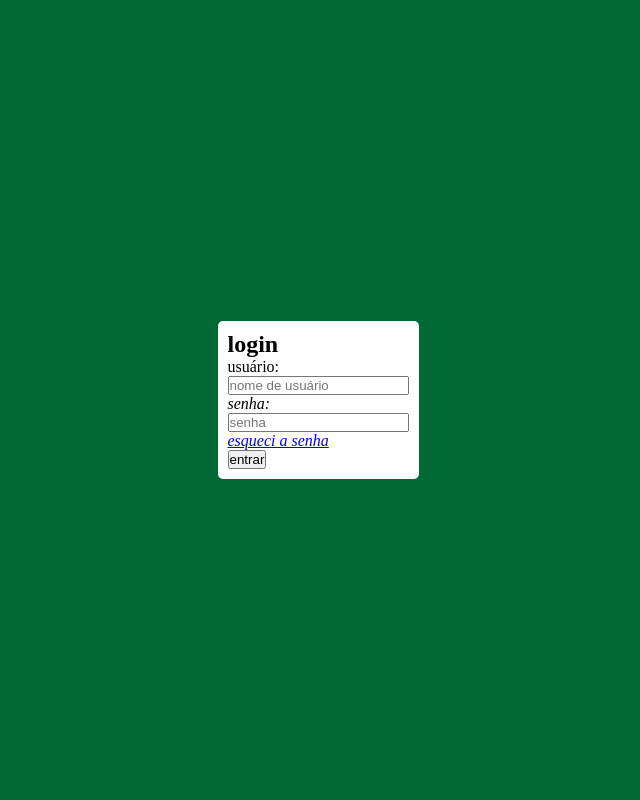
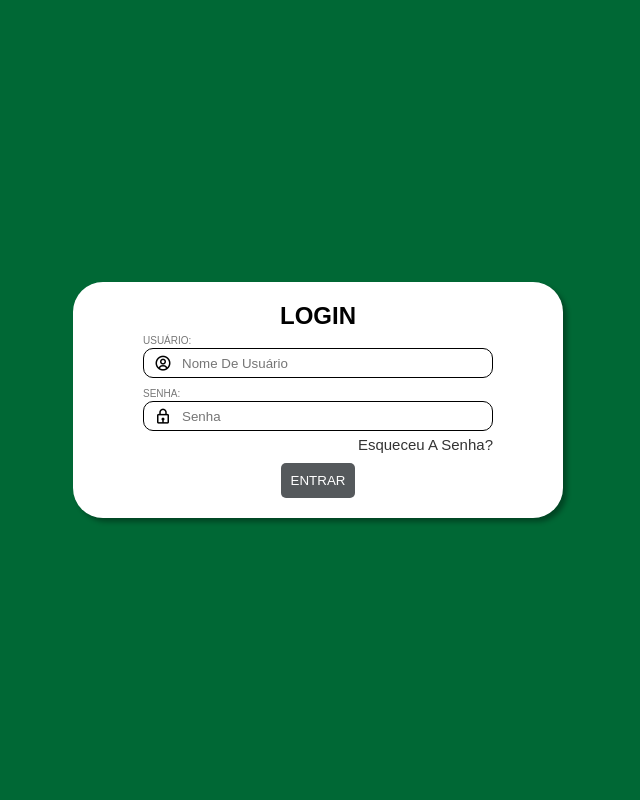
Before and after one commit to jpedrotorres/IABS-ONG, a Django app: page / in a window 1280 px wide. Shown: the whole page, without its empty margins (322-962 px from the left). Run offline with Django 5.2, Linux system fonts and the light colour scheme; some libraries are stand-ins or nearby versions.

Commit message:
Estilização desktop do login

```diff
--- a/web_app/contatos/templates/contatos/login.html
+++ b/web_app/contatos/templates/contatos/login.html
@@ -11,30 +11,30 @@
 
 	<link rel="stylesheet" href="{% static 'style/style.css'%}">
 
-	<link href='https://cdn.boxicons.com/fonts/brands/boxicons-brands.min.css' rel='stylesheet'>
+	<link href='https://unpkg.com/boxicons@2.1.4/css/boxicons.min.css' rel='stylesheet'>
 </head>
 <body class="login-body">
 	<div class="login-card">
-		<h2>login</h2>
+		<h2 class="title-form">login</h2>
 		<form id="login-form" method="post">
-			<div>
-				<label for="user-login">usuário:</label></p>
+			<div class="div-input">
+				<label for="user-login" class="text-label-input">usuário:</label>
 				<div class="input-box-login">
-					<i class="bx bx-user"/>
+					<i class="bx bx-user-circle"></i>
 					<input type="text" id="user-login" name="username" class="input-login" placeholder="nome de usuário" required>
 				</div>
 			</div>
 
-			<div>
-				<label for="passwd-login">senha:</label></p>
+			<div class="div-input">
+				<label for="passwd-login" class="text-label-input">senha:</label>
 				<div class="input-box-login">
-					<i class="bx bx-lock"/>
+					<i class="bx bx-lock"></i>
 					<input type="password" id="passwd-login" name="password" class="input-login" placeholder="senha" required>
 				</div>
 			</div>
 
-			<div>
-				<a id="forget-passwd" href="#">esqueci a senha</a>
+			<div class="container-forget-passwd">
+				<a id="forget-passwd" href="#">esqueceu a senha?</a>
 			</div>
 			<button type="submit" class="btn-submit-form">entrar</button>
 		</form>
--- a/web_app/static/style/login.css
+++ b/web_app/static/style/login.css
@@ -0,0 +1,96 @@
+.login-body {
+    display: flex;
+    align-items: center;
+    justify-content: center;
+
+    width: 100vw;
+    height: 100vh;
+
+    background: #006835;
+}
+
+.login-card {
+    background: #fff;
+
+    width: 100%;
+	min-width: 300px;
+	max-width: 450px;
+    padding: 20px;
+    border-radius: 30px;
+	box-shadow: 4px 4px 5px #00000055;
+}
+
+.title-form {
+	font-size: 24px;
+	text-align: center;
+	text-transform: uppercase;
+}
+
+#login-form {
+	max-width: 350px;
+	margin: auto;
+}
+
+.div-input {
+
+}
+
+.text-label-input {
+	color: #777;
+	font-size: 10px;
+	text-transform: uppercase;
+}
+
+.input-box-login {
+	display: flex;
+	column-gap: 10px;
+
+	padding: 5px 10px;
+	margin-bottom: 5px;
+	border: 1px solid #000;
+	border-radius: 10px;
+
+	font-size: 18px;
+
+	cursor: pointer;
+}
+
+.input-login {
+	width: 100%;
+	border: none;
+
+	text-transform: capitalize;
+}
+
+.container-forget-passwd {
+	font-size: 15px;
+	text-align: right;
+
+	text-transform: capitalize;
+}
+
+#forget-passwd:hover {
+	font-weight: bold;
+}
+
+#forget-passwd {
+	color: #333;
+	text-decoration: none;
+
+	cursor: pointer;
+}
+
+.btn-submit-form {
+	display: block;
+
+	color: #fff;
+	background: #55595C;
+
+	padding: 10px;
+	margin: 10px auto 0;
+	border: none;
+	border-radius: 5px;
+
+	text-transform: uppercase;
+	cursor: pointer;
+}
--- a/web_app/static/style/style.css
+++ b/web_app/static/style/style.css
@@ -1,29 +1,11 @@
 @charset "utf-8";
 
 /*Arquivos de estilização internos*/
+@import url("login.css");
 
 * {
 	margin: 0;
 	padding: 0;
 
-	font: sans-serif;
+	font-family: sans-serif;
 }
-
-.login-body {
-	display: flex;
-	align-items: center;
-	justify-content: center;
-
-	width: 100vw;
-	height: 100vh;
-
-	background: #006835;
-}
-
-.login-card {
-	background: #fff;
-
-	width: fit;
-	padding: 10px;
-	border-radius: 5px;
-}
```
